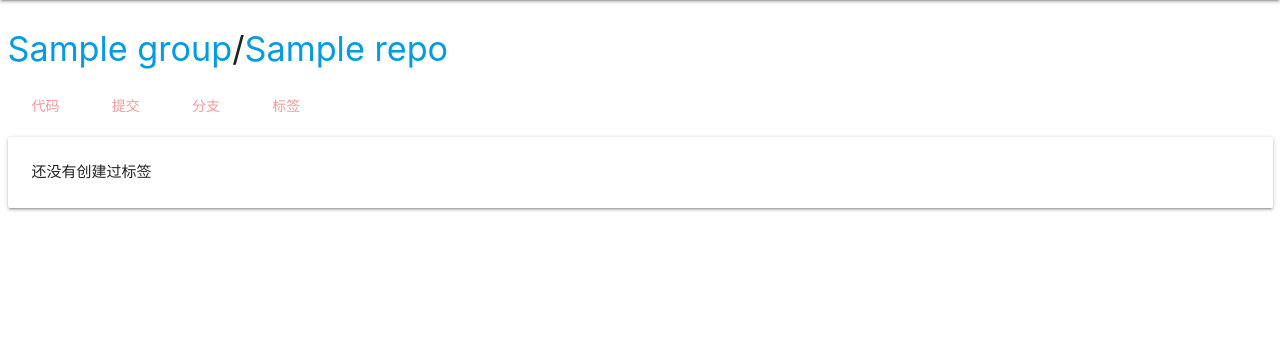
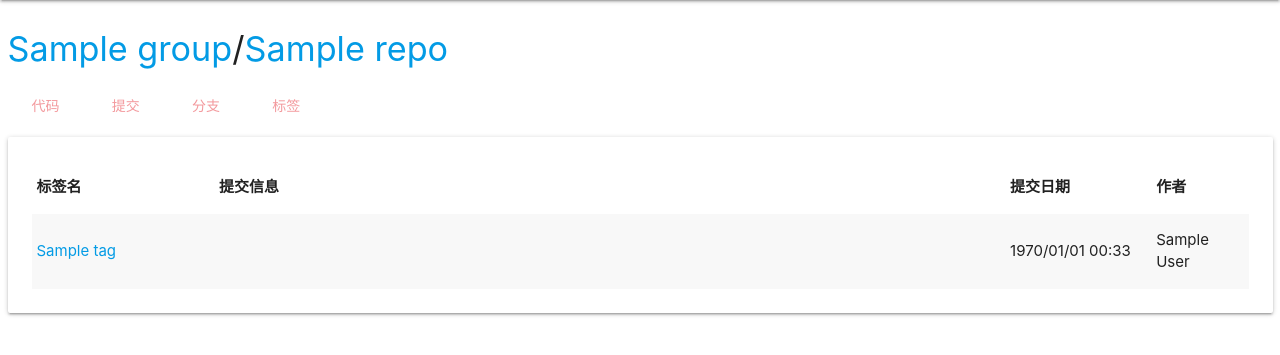
Before and after one commit to huimang/firegit, a PHP site: template app/views/repo/tag.phtml in a window 1280 px wide. Shown: the part 64-419 px from the top of the page. Run offline with PHP 8.4, Linux system fonts and the light colour scheme; the template is opened without the code that fills it: most values are stand-ins (such as "Sample title", 1, 10 or a date in 2020); data that the repository does not hold is empty; some libraries are stand-ins or nearby versions.

Commit message:
bugfixed:标签查找的bug

```diff
--- a/app/library/huimang/git/Repository.php
+++ b/app/library/huimang/git/Repository.php
@@ -165,7 +165,7 @@ class Repository
         chdir($path);
         $cmd = new Command('git show-ref --' . $type);
         $branches = [];
-        $len = strlen('refs/heads/');
+        $len = strlen("refs/{$type}/");
         $cmd->execute();
         foreach ($cmd->outputs as $line) {
             list($hash, $branch) = preg_split('#[\s\t]+#', $line);
--- a/app/views/repo/tag.phtml
+++ b/app/views/repo/tag.phtml
@@ -12,7 +12,7 @@
             </tr>
             </thead>
             <tbody>
-            <?php foreach ($tages as $tag): ?>
+            <?php foreach ($tags as $tag): ?>
                 <tr>
                     <td>
                         <a href="/<?= $repo['group'] ?>/<?= $repo['name'] ?>/commit/<?= $tag['name'] ?>/">
```
